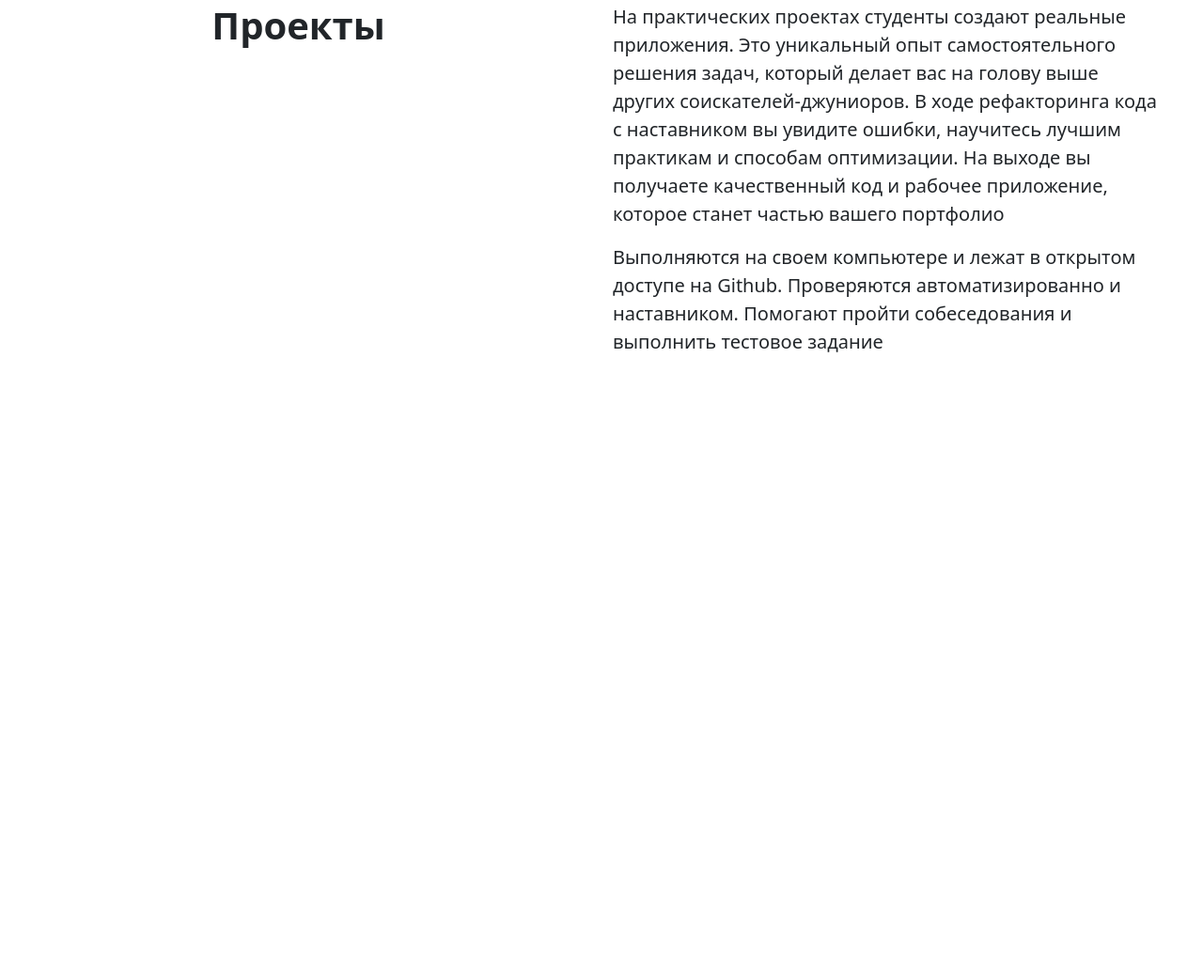
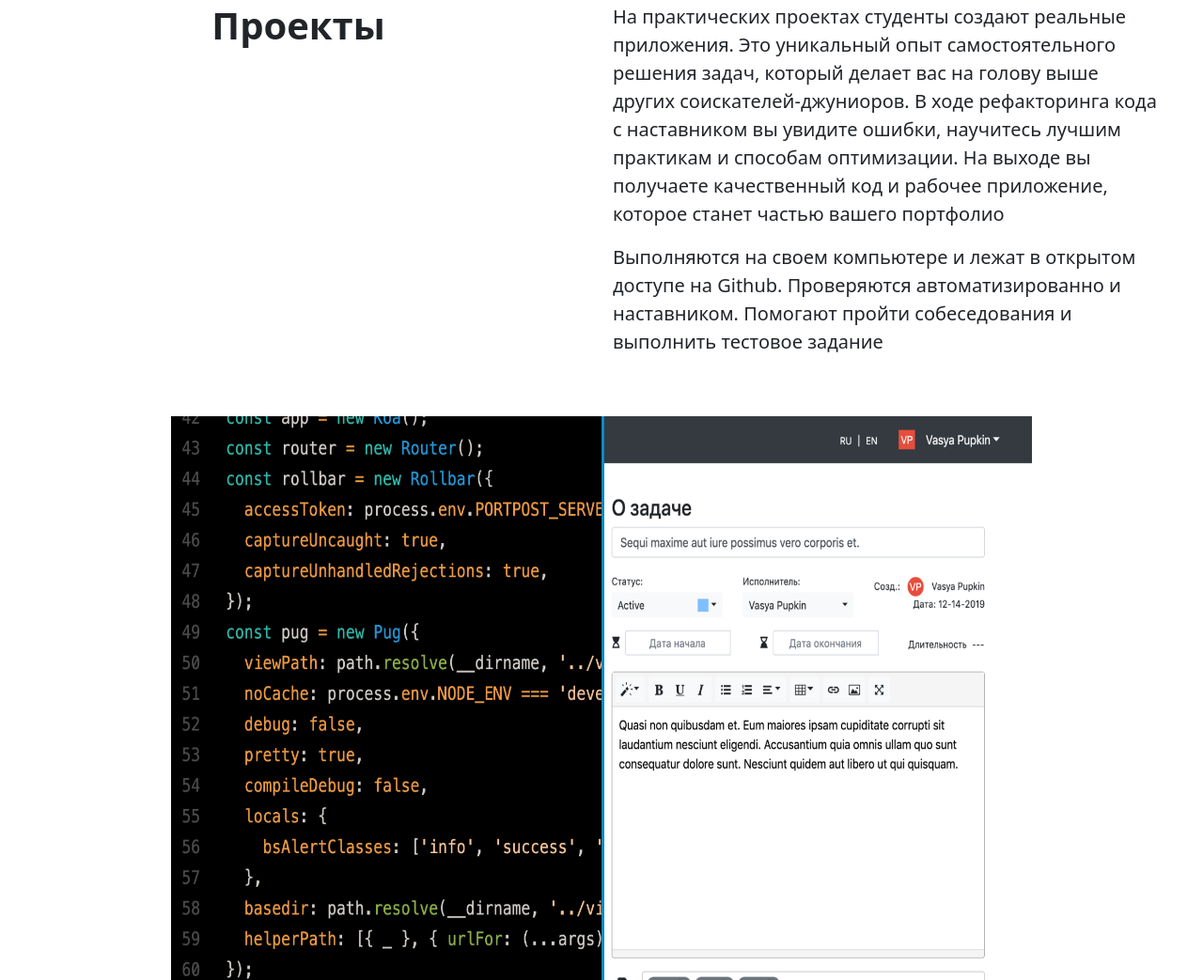
Before and after one commit to Chivirda/hexlet, a website: page src/index.pug in a window 1280 px wide. Shown: the part 4342-5385 px from the top of the page at 94% size. Before the commit the page ends 4785 px from the top, so only its background shows below. Drawn offline with nearby package versions, Linux system fonts and the light colour scheme; files that its build step writes are made by us from their sources; files whose address does not match are found by name.

Commit message:
feat: добавил слайдер before-after

```diff
--- a/src/index.pug
+++ b/src/index.pug
@@ -12,6 +12,8 @@ html(lang="en")
         meta(name="msapplication-TileColor", content="#da532c")
         meta(name="theme-color", content="#ffffff")
         link(rel="stylesheet", href="vendor/css/bootstrap.min.css")
+        link(rel="stylesheet", href="slider/slider.css")
+        script(defer src="slider/slider.js")
         script(defer src="vendor/js/bootstrap.min.js")
         script(defer src="vendor/js/fontawesome/all.min.js")
         title Hexlet | Тестовое задание
@@ -185,3 +187,8 @@ html(lang="en")
                 .col-sm-12.col-lg-6.pe-lg-5
                     p.fs-5 На практических проектах студенты создают реальные приложения. Это уникальный опыт самостоятельного решения задач, который делает вас на голову выше других соискателей-джуниоров. В ходе рефакторинга кода с наставником вы увидите ошибки, научитесь лучшим практикам и способам оптимизации. На выходе вы получаете качественный код и рабочее приложение, которое станет частью вашего портфолио
                     p.fs-5 Выполняются на своем компьютере и лежат в открытом доступе на Github. Проверяются автоматизированно и наставником. Помогают пройти собеседования и выполнить тестовое задание
+        .container.position-relative(style="height: 600px; width: 916px;")
+            .bg-img.position-absolute.top-0.start-0.w-100.h-100
+            .fg-img.position-absolute.top-0.start-0
+            .slider-handle
+            input(type="range", min="1", max="100", value="50", step="0.01" class="slider", id="slider", name="slider").start-0
--- /dev/null
+++ b/src/slider/slider.css
@@ -0,0 +1,47 @@
+.bg-img {
+  background-image: url('../images/task.png');
+}
+
+.fg-img, .bg-img {
+  background-size: 916px 100%;
+  background-repeat: no-repeat;
+}
+
+.fg-img {
+  width: 50%;
+  height: 100%;
+  background-image: url('../images/code-fill.png');
+}
+
+.slider {
+  position: absolute;
+  -webkit-appearance: none;
+  appearance: none;
+  width: 100%;
+  height: 100%;
+  background: transparent;
+  outline: none;
+  display: flex;
+  justify-content: center;
+}
+
+.slider:hover {
+  cursor: pointer;
+}
+
+.slider-handle {
+  position: absolute;
+  height: 600px;
+  width: 3px;
+  background: #0c89c7;
+  left: 50%;
+}
+
+.slider::-webkit-slider-thumb {
+  -webkit-appearance: none;
+  appearance: none;
+  width: 1px;
+  height: 600px;
+  background: transparent;
+  cursor: pointer;
+}
--- /dev/null
+++ b/src/slider/slider.js
@@ -0,0 +1,5 @@
+document.querySelector('#slider').addEventListener('input', e => {
+    const position = e.target.value
+    document.querySelector('.fg-img').style.setProperty('width', `${position}%`)
+    document.querySelector('.slider-handle').style.setProperty('left', `${position}%`)
+})
```
Also changed, not shown: gulpfile.js (+11 -1 lines), build/index.html, src/images/code-fill.png (added), src/images/task.png (added).
